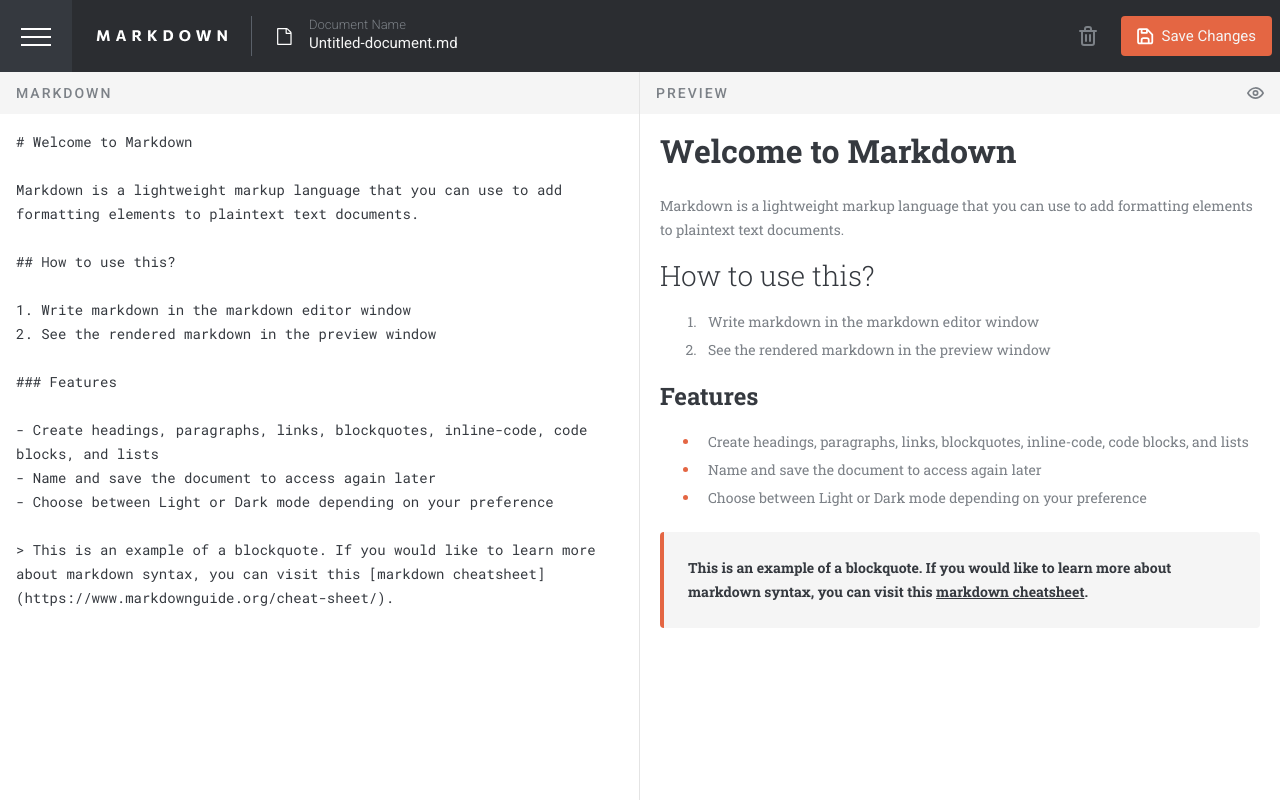
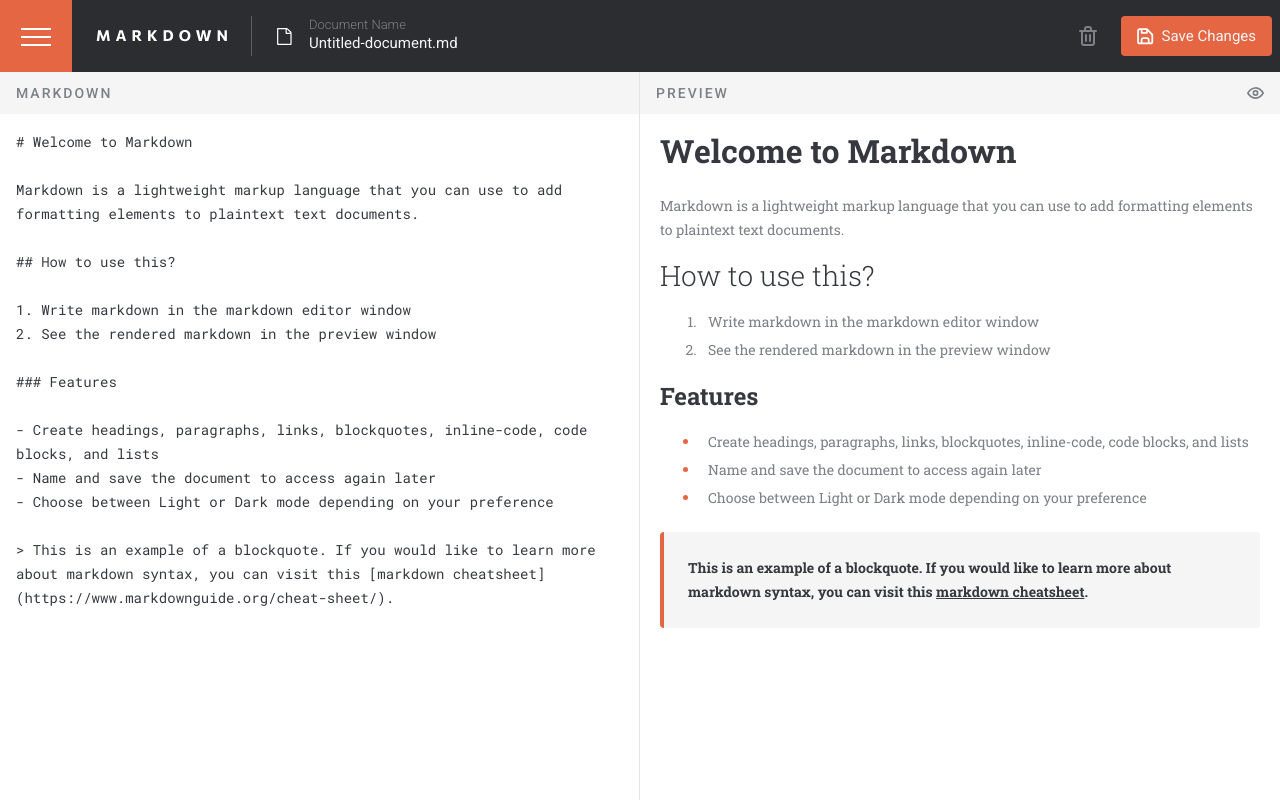
Before and after one commit to Furxx2000/In-browser-markdown-editor, a React (Vite) app: page / in a window 1280 px wide. Built offline with nearby package versions, Linux system fonts and the light colour scheme.

Commit message:
Add desktop style

```diff
--- a/src/scss/Menu.scss
+++ b/src/scss/Menu.scss
@@ -28,4 +28,10 @@
       height: 22.63px;
     }
   }
+
+  @include desktop {
+    &:hover {
+      background-color: var(--clr-orange-1);
+    }
+  }
 }
```
